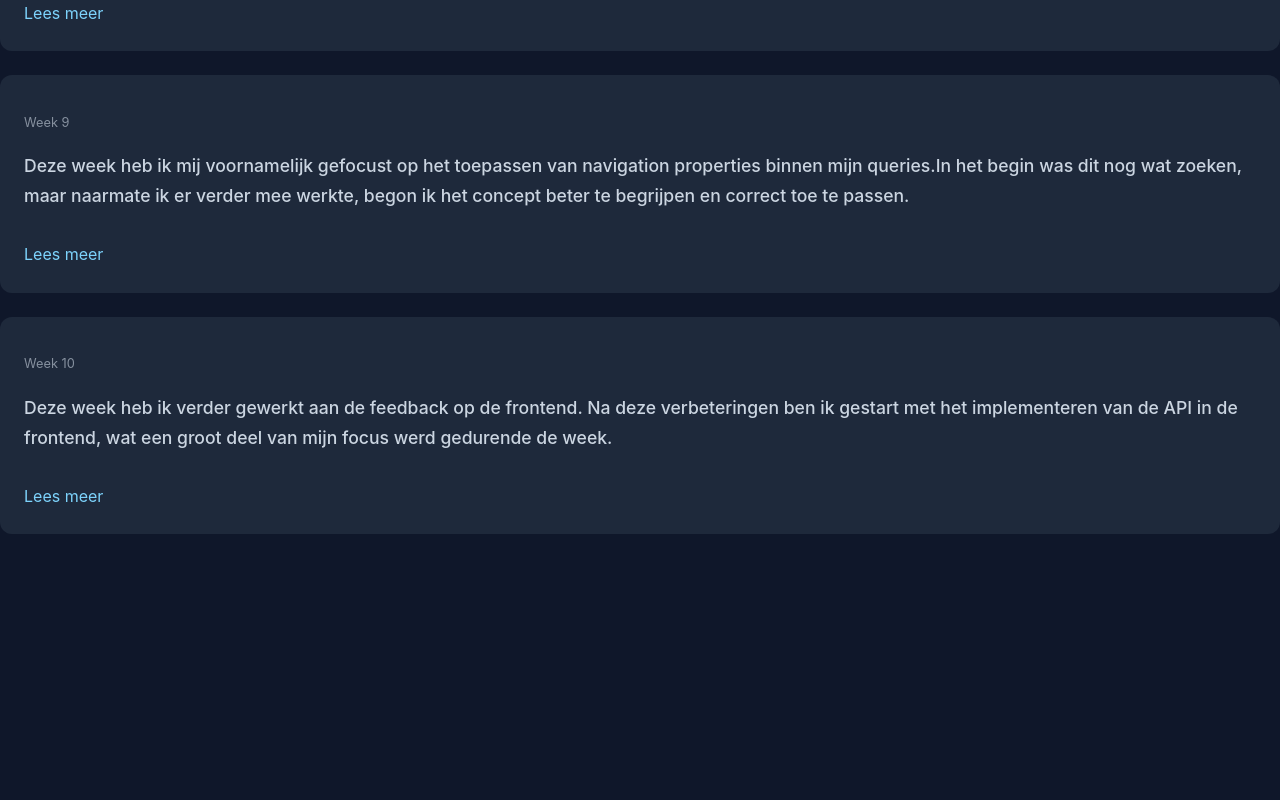
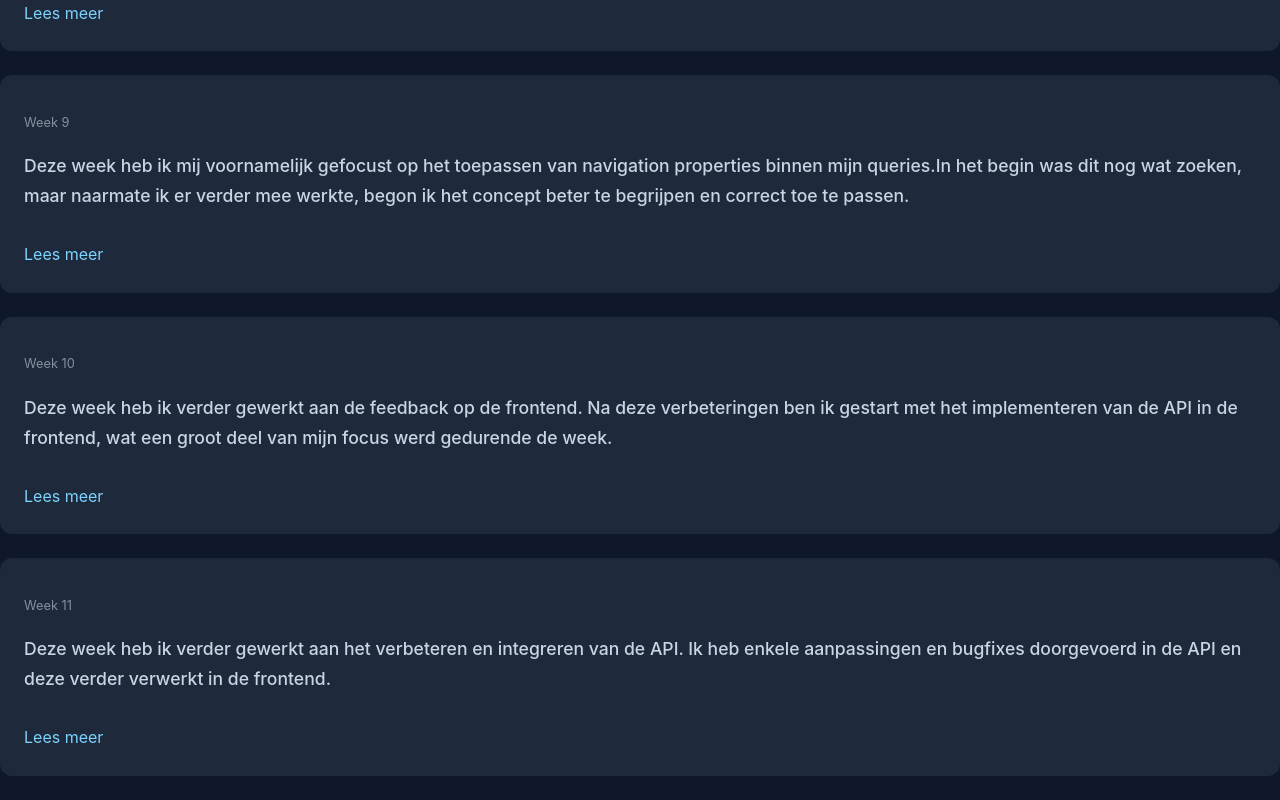
Before and after one commit to ExanFabry/blog-app, an Angular app: page /blog in a window 1280 px wide. Shown: the part 2067-2867 px from the top of the page. Before the commit the page ends 2625 px from the top, so only its background shows below. Built offline with nearby package versions, Linux system fonts and the light colour scheme.

Commit message:
Add blogpost

```diff
--- a/src/app/blog-posts-array.ts
+++ b/src/app/blog-posts-array.ts
@@ -86,5 +86,12 @@ export let blogPosts = [
             "In de daaropvolgende dagen heb ik deze implementatie verder uitgewerkt en stapsgewijs uitgebreid. Dit proces hielp mij om een beter inzicht te krijgen in de koppeling tussen frontend en backend.",
             "Later in de week kreeg ik opnieuw feedback op de backend. Deze feedback heb ik grondig verwerkt en uiteindelijk volledig geïmplementeerd tegen het einde van de week."
         ]
+    ],
+    [
+        [
+            "Deze week heb ik verder gewerkt aan het verbeteren en integreren van de API. Ik heb enkele aanpassingen en bugfixes doorgevoerd in de API en deze verder verwerkt in de frontend.",
+            "Daarnaast ben ik beginnen nadenken over hoe ik de API-gegevens efficiënt kan gebruiken binnen een tabel in de frontend. Tijdens dit proces heb ik ook bijkomende feedback ontvangen op de API.",
+            "In de tweede helft van de week heb ik mij vooral gefocust op het verwerken van deze feedback, met name de opmerkingen die in de codecommentaren bij de functies stonden. Deze feedback heb ik stap voor stap geïmplementeerd om de kwaliteit en structuur van de code te verbeteren."
+        ]
     ]
 ]
```
